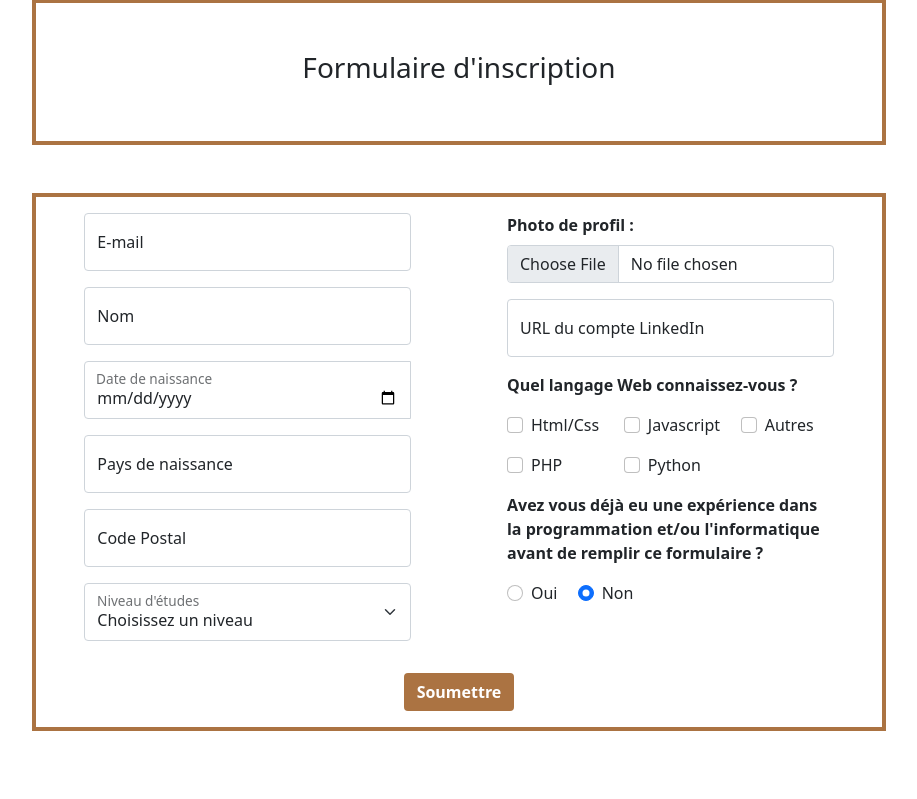
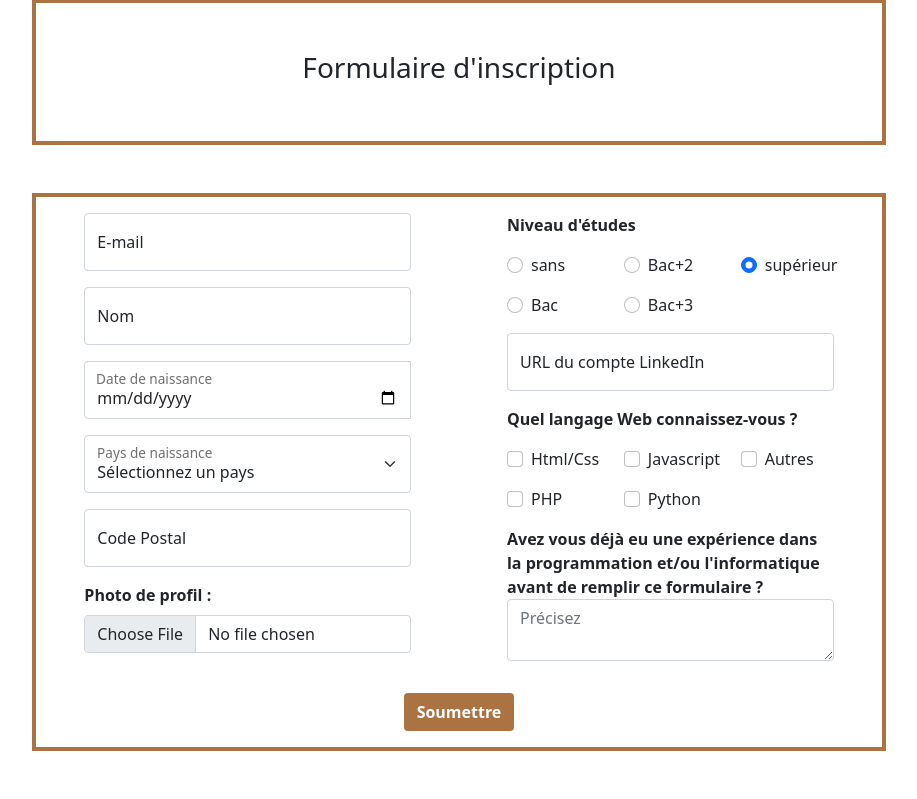
Before and after one commit to Adeline-I/Formulaire, a PHP site: page / in a window 1280 px wide. Shown: the part 257-1056 px from the top of the page, without its empty margins (181-1098 px from the left). Before the commit the page ends 988 px from the top, so only its background shows below. Run offline with PHP 8.4, Linux system fonts and the light colour scheme.

Commit message:
Modification structure formulaire

```diff
--- a/assets/css/style.css
+++ b/assets/css/style.css
@@ -1,7 +1,7 @@
 h1, h3, h5 {
     text-align: center;
 }
-p, .profilePicture {
+p, .profilePicture, .commentsExpérience {
     font-weight: bold;
 }
 .col-8 {
--- a/index.php
+++ b/index.php
@@ -24,44 +24,67 @@
                     <div class="row">
                         <div class="col-12 col-lg-6 pt-3 px-lg-5">
                             <div class="form-floating mb-3">
-                                <input type="mail" class="form-control" id="mail" name="mail" placeholder="E-mail">
+                                <input required type="mail" class="form-control" id="mail" name="mail" placeholder="E-mail">
                                 <label for="mail">E-mail</label>
                             </div>
                             <div class="form-floating mb-3">
-                                <input type="text" class="form-control" id="lastname" name="lastname" placeholder="Nom">
+                                <input required type="text" class="form-control" id="lastname" name="lastname" placeholder="Nom">
                                 <label for="lastname">Nom</label>
                             </div>
                             <div class="form-floating mb-3 input-group">
-                                <input type="date" class="form-control" id="birthDate" name="birthDate" placeholder="Date de naissance">
+                                <input required type="date" class="form-control" id="birthDate" name="birthDate" placeholder="Date de naissance">
                                 <label for="birthDate">Date de naissance</label>
                             </div>
                             <div class="form-floating mb-3">
-                                <input type="text" class="form-control" id="nativeCountry" name="nativeCountry" placeholder="Pays de naissance">
+                                <select class="form-select" name="nativeCountry" id="nativeCountry" aria-label="nativeCountryLabel">
+                                    <option selected>Sélectionnez un pays</option>
+                                    <option value="1">France</option>
+                                    <option value="2">Allemagne</option>
+                                    <option value="3">Royaume-Uni</option>
+                                </select>
                                 <label for="nativeCountry">Pays de naissance</label>
                             </div>
                             <div class="form-floating mb-3">
-                                <input type="text" class="form-control" id="postalCode" name="postalCode" placeholder="Code Postal">
+                                <input required type="text" class="form-control" id="postalCode" name="postalCode" placeholder="Code Postal">
                                 <label for="postalCode">Code Postal</label>
                             </div>
-                            <div class="form-floating mb-3">
-                                <select class="form-select" id="levelStudy" name="levelStudy" aria-label="levelStudyLabel">
-                                    <option selected>Choisissez un niveau</option>
-                                    <option value="1">sans</option>
-                                    <option value="2">Bac</option>
-                                    <option value="3">Bac+2</option>
-                                    <option value="4">Bac+3</option>
-                                    <option value="5">supérieur</option>
-                                </select>
-                                <label for="levelStudy">Niveau d'études</label>
+                            <div class="mb-3">
+                                <label class="form-label profilePicture" for="profilePicture">Photo de profil :</label>
+                                <input required required type="file" name="profilePicture" class="form-control" id="profilePicture">
                             </div>
                         </div>
                         <div class="col-12 col-lg-6 pt-3 px-lg-5">
-                            <div class="mb-3">
-                                <label class="form-label profilePicture" for="profilePicture">Photo de profil :</label>
-                                <input required type="file" name="profilePicture" class="form-control" id="profilePicture">
+                            <p>Niveau d'études</p>
+                            <div class="row">
+                                <div class="col-12 col-lg-4">
+                                    <div class="form-check form-check-inline mb-3">
+                                        <input class="form-check-input" type="radio" name="levelStudy" id="withoutLevelStudy" value="sans">
+                                        <label class="form-check-label" for="withoutLevelStudy">sans</label>
+                                    </div>
+                                    <div class="form-check form-check-inline mb-3">
+                                        <input class="form-check-input" type="radio" name="levelStudy" id="bacLevelStudy" value="Bac">
+                                        <label class="form-check-label" for="yeslevelStudy">Bac</label>
+                                    </div>
+                                </div>
+                                <div class="col-12 col-lg-4">
+                                    <div class="form-check form-check-inline mb-3">
+                                        <input class="form-check-input" type="radio" name="levelStudy" id="twoBacLevelStudy" value="Bac+2">
+                                        <label class="form-check-label" for="yeslevelStudy">Bac+2</label>
+                                    </div>
+                                    <div class="form-check form-check-inline mb-3">
+                                        <input class="form-check-input" type="radio" name="levelStudy" id="threeBacLevelStudy" value="Bac+3">
+                                        <label class="form-check-label" for="threeBacLevelStudy">Bac+3</label>
+                                    </div>
+                                </div>
+                                <div class="col-12 col-lg-4">
+                                    <div class="form-check form-check-inline mb-3">
+                                        <input class="form-check-input" type="radio" name="levelStudy" id="supLevelStudy" value="supérieur" checked>
+                                        <label class="form-check-label" for="supLevelStudy">supérieur</label>
+                                    </div>
+                                </div>
                             </div>
                             <div class="form-floating mb-3">
-                                <input type="text" class="form-control" id="linkedinUrl" name="linkedinUrl" placeholder="URL du compte LinkedIn">
+                                <input required type="url" class="form-control" id="linkedinUrl" name="linkedinUrl" placeholder="URL du compte LinkedIn">
                                 <label for="linkedinUrl">URL du compte LinkedIn</label>
                             </div>
                             <p>Quel langage Web connaissez-vous ?</p>
@@ -93,14 +116,9 @@
                                     </div>
                                 </div>
                             </div>
-                            <p>Avez vous déjà eu une expérience dans la programmation et/ou l'informatique avant de remplir ce formulaire ?</p>
-                            <div class="form-check form-check-inline mb-3">
-                                <input class="form-check-input" type="radio" name="yesNoExperience" id="yesExperience" value="Oui">
-                                <label class="form-check-label" for="yesExperience">Oui</label>
-                            </div>
-                            <div class="form-check form-check-inline mb-3">
-                                <input class="form-check-input" type="radio" name="yesNoExperience" id="noExperience" value="Non" checked>
-                                <label class="form-check-label" for="noExperience">Non</label>
+                            <div class="mb-3">
+                                <label for="commentsExpérience" class="commentsExpérience">Avez vous déjà eu une expérience dans la programmation et/ou l'informatique avant de remplir ce formulaire ?</label>
+                                <textarea class="form-control" placeholder="Précisez" id="commentsExpérience"></textarea>
                             </div>
                         </div>
                     </div>
```
